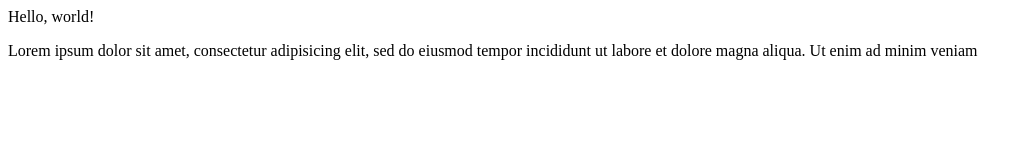
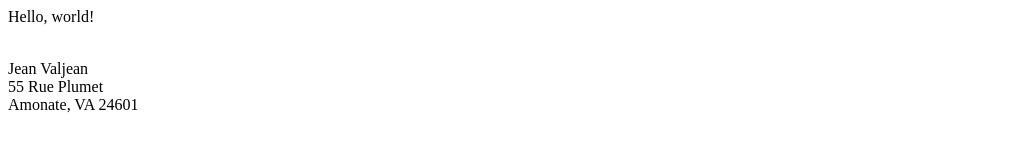
Before and after one commit to vmescherkin/sample_website, a plain HTML site: page index.html in a window 1280 px wide. Shown: the whole page, without its empty margins (0-1032 px from the left). Drawn offline with Linux system fonts and the light colour scheme.

Commit message:
new changes

```diff
--- a/index.html
+++ b/index.html
@@ -8,10 +8,9 @@
 <body>
   <p>Hello, world!</p>
   <p>
-    Lorem ipsum dolor sit amet, consectetur
-    adipisicing elit, sed do eiusmod tempor
-    incididunt ut labore et dolore magna aliqua.
-    Ut enim ad minim veniam
+    <br>Jean Valjean
+    <br>55 Rue Plumet
+    <br>Amonate, VA 24601
   </p>
 </body>
 
```
